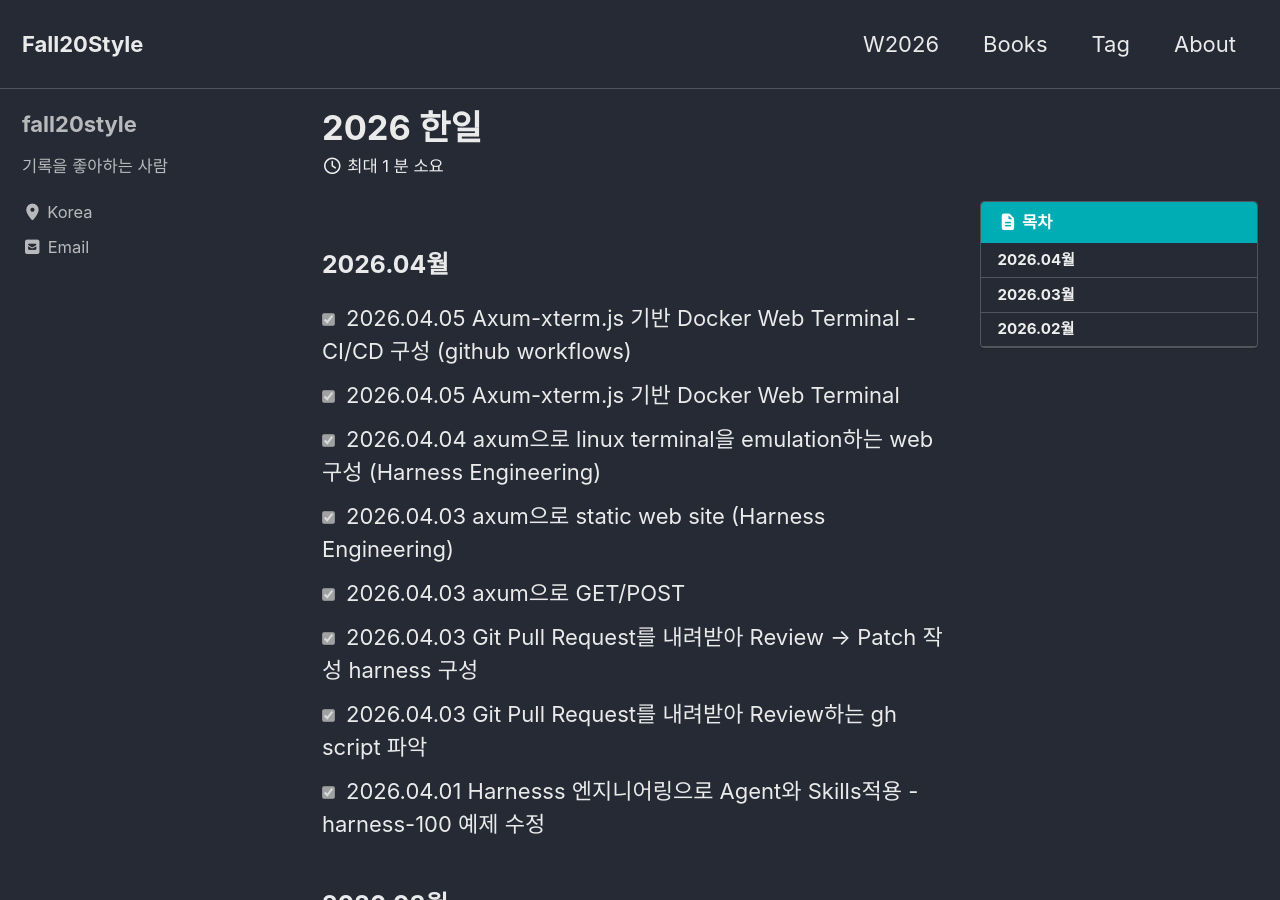
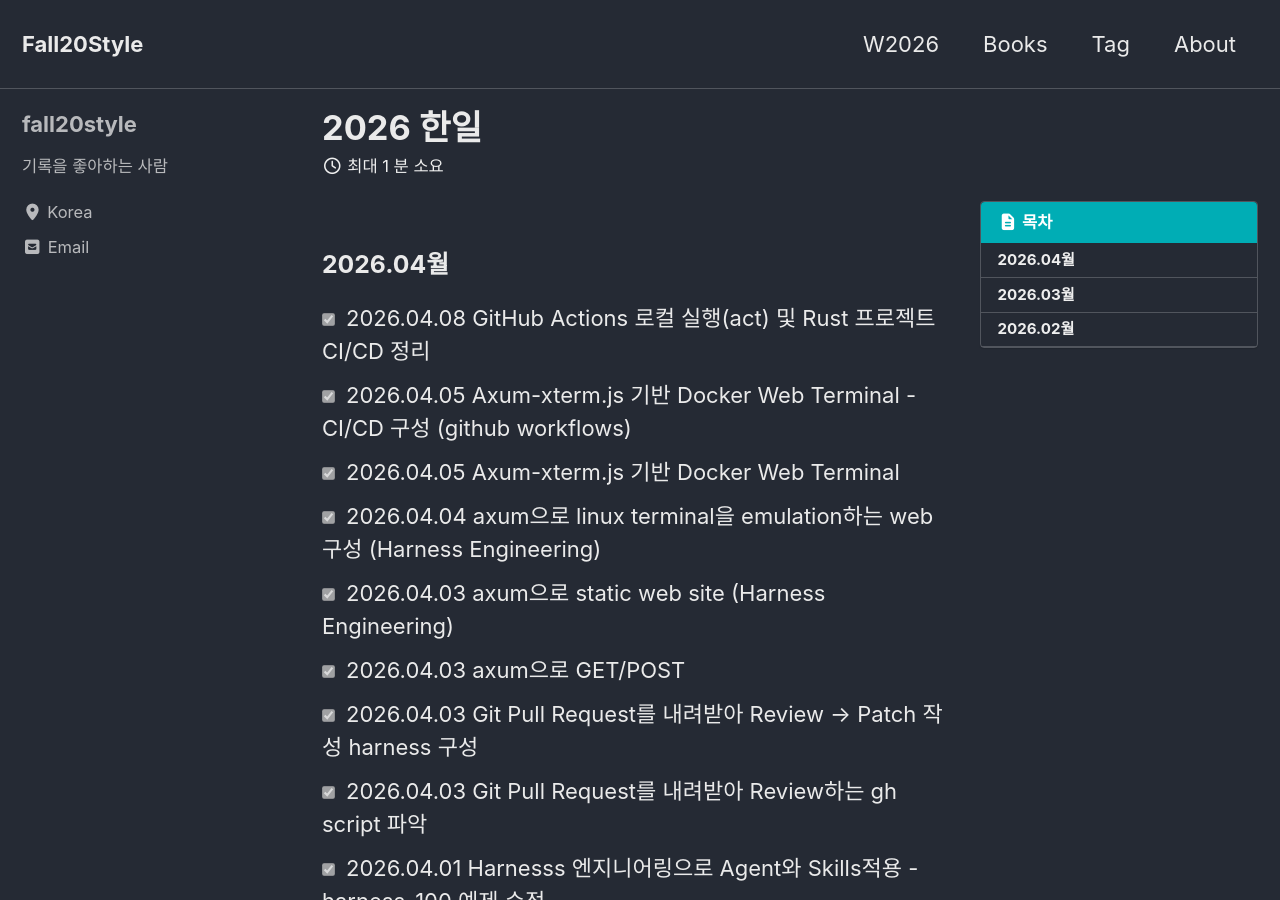
Before and after one commit to fall20style/fall20style.github.io, a Jekyll site: the page built from W2026.md, in a window 1280 px wide and 900 px high. Built offline with Jekyll 4.4.1, drawn with Linux system fonts in a browser that asks for light colours; cached includes are drawn as plain includes.

Commit message:
Update W2026.md

```diff
--- a/W2026.md
+++ b/W2026.md
@@ -13,6 +13,7 @@ description: desc가 여기에
 
 ### 2026.04월
 
+- [X] 2026.04.08 GitHub Actions 로컬 실행(act) 및 Rust 프로젝트 CI/CD 정리
 - [X] 2026.04.05 Axum-xterm.js 기반 Docker Web Terminal - CI/CD 구성 (github workflows)
 - [X] 2026.04.05 Axum-xterm.js 기반 Docker Web Terminal
 - [X] 2026.04.04 axum으로 linux terminal을 emulation하는 web 구성 (Harness Engineering)
```
